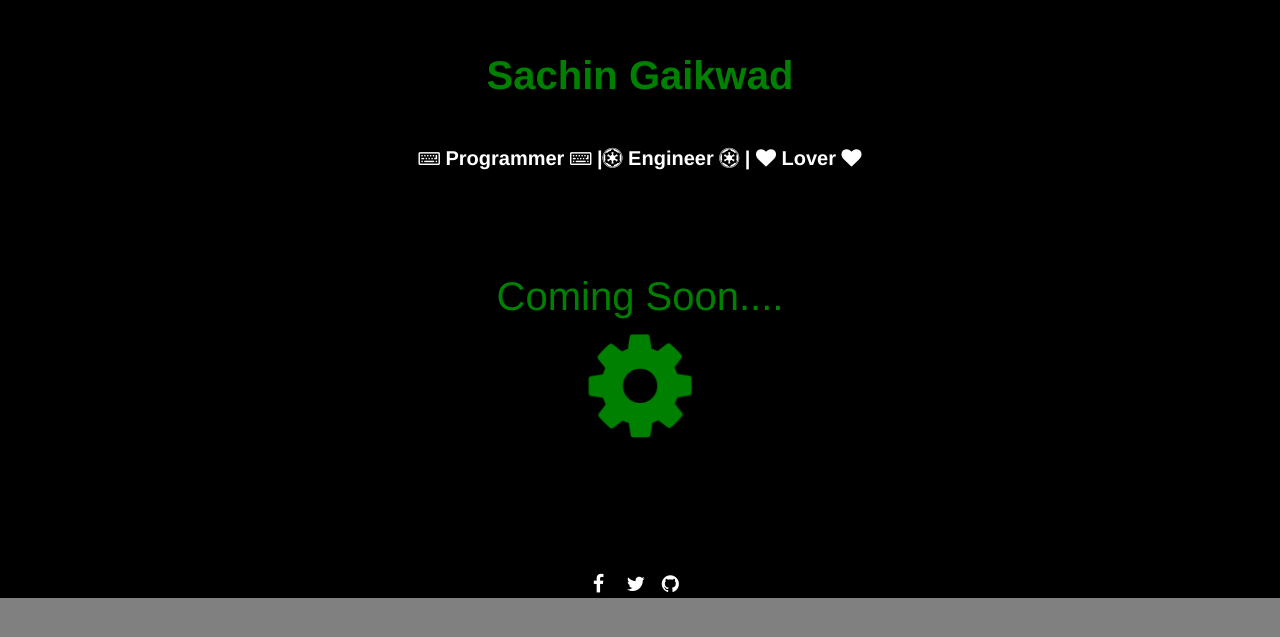
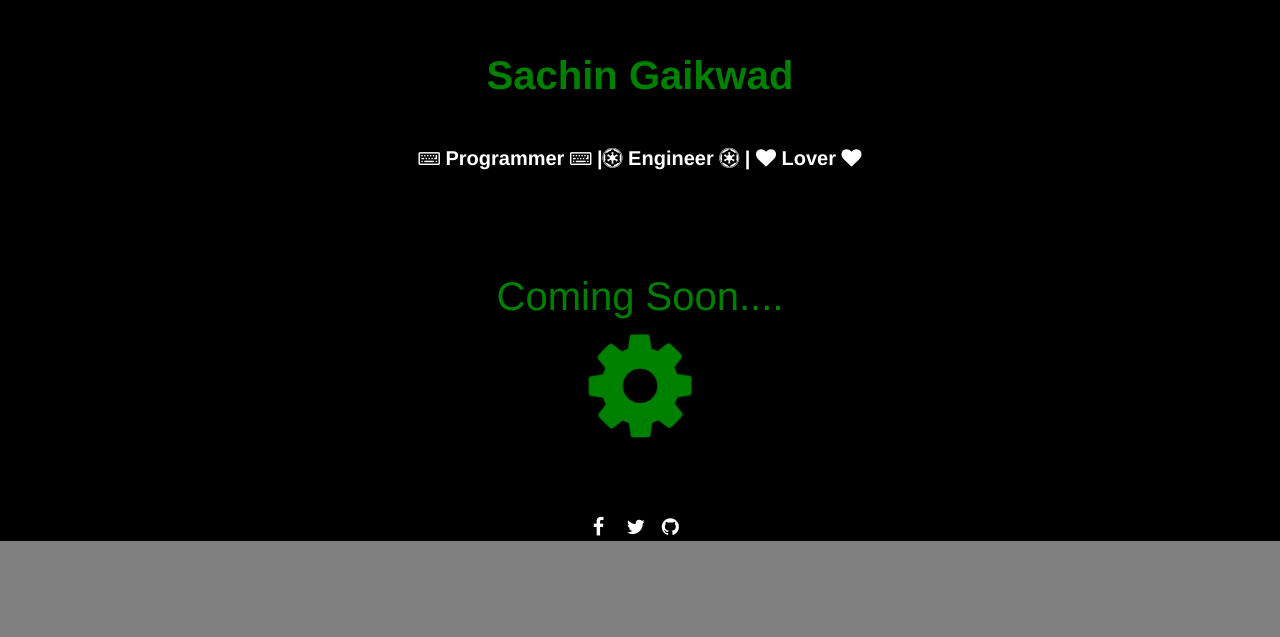
Before and after one commit to sachin1g/sachin1g.github.io, a plain HTML site: page index.html in a window 1280 px wide. Shown: the part 103-740 px from the top of the page. Drawn offline with nearby package versions, Linux system fonts and the light colour scheme.

Commit message:
footer aligned and scrolling removed

```diff
--- a/index.html
+++ b/index.html
@@ -61,7 +61,7 @@
                 color: green;
                 margin-bottom: 0;
                 margin-top:0;
-                font-size: 20;
+                font-size: 20px;
 
             }
             a
@@ -116,8 +116,8 @@
 
                     <p id="notice">Coming Soon....</br><i class="fa fa-cog fa-spin fa-3x fa-fw"></i></p>
 
-                   </br></br> </br>
-                 </br>
+                   </br></br>
+
                   <div class="row">
 
 
```
